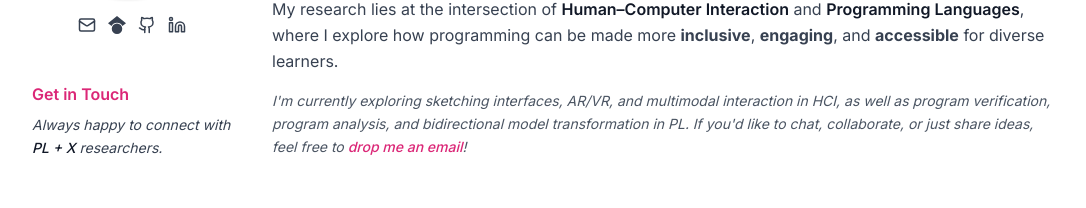
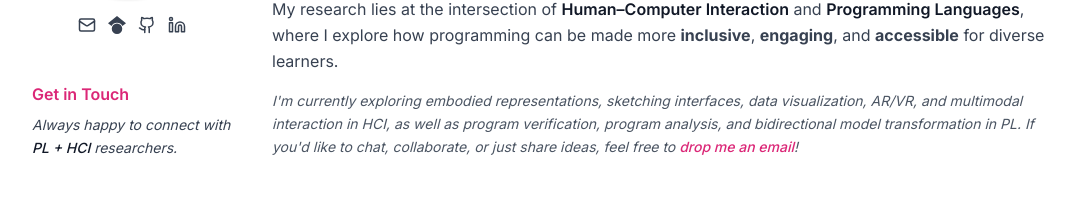
Before and after one commit to Yang-Emily/Yang-Emily.github.io, a React (Vite) app: page / in a window 1280 px wide. Shown: the part 288-496 px from the top of the page, without its empty margins (96-1182 px from the left). Built offline with nearby package versions, Linux system fonts and the light colour scheme; grey boxes are pictures that could not be loaded.

Commit message:
Update: Change PL + X to PL + HCI and fix favicon cache

```diff
--- a/index.html
+++ b/index.html
@@ -2,7 +2,7 @@
 <html lang="en">
   <head>
     <meta charset="UTF-8" />
-    <link rel="icon" type="image/svg+xml" href="/favicon.svg" />
+    <link rel="icon" type="image/svg+xml" href="/favicon.svg?v=2" />
     <meta name="viewport" content="width=device-width, initial-scale=1.0" />
     <title>Yang Wu - HCI & PL Researcher</title>
     <link rel="preconnect" href="https://fonts.googleapis.com">
--- a/src/components/Hero.jsx
+++ b/src/components/Hero.jsx
@@ -49,7 +49,7 @@ const Hero = () => {
             <div className="mt-12">
               <h3 className="text-base font-semibold text-pink-600 mb-2">Get in Touch</h3>
               <p className="text-sm text-gray-700 leading-relaxed italic">
-                Always happy to connect with <span className="font-medium text-gray-900">PL + X</span> researchers.
+                Always happy to connect with <span className="font-medium text-gray-900">PL + HCI</span> researchers.
               </p>
             </div>
           </div>
@@ -81,7 +81,7 @@ const Hero = () => {
               </p>
 
               <p className="text-sm text-gray-600 leading-relaxed italic">
-                I'm currently exploring sketching interfaces, AR/VR, and multimodal interaction in HCI,
+                I'm currently exploring embodied representations, sketching interfaces, data visualization, AR/VR, and multimodal interaction in HCI,
                 as well as program verification, program analysis, and bidirectional model transformation in PL.
                 If you'd like to chat, collaborate, or just share ideas, feel free to <a href="mailto:yangwu@ethz.ch" className="text-pink-600 hover:text-pink-800 transition-colors font-medium">drop me an email</a>!
               </p>
```
